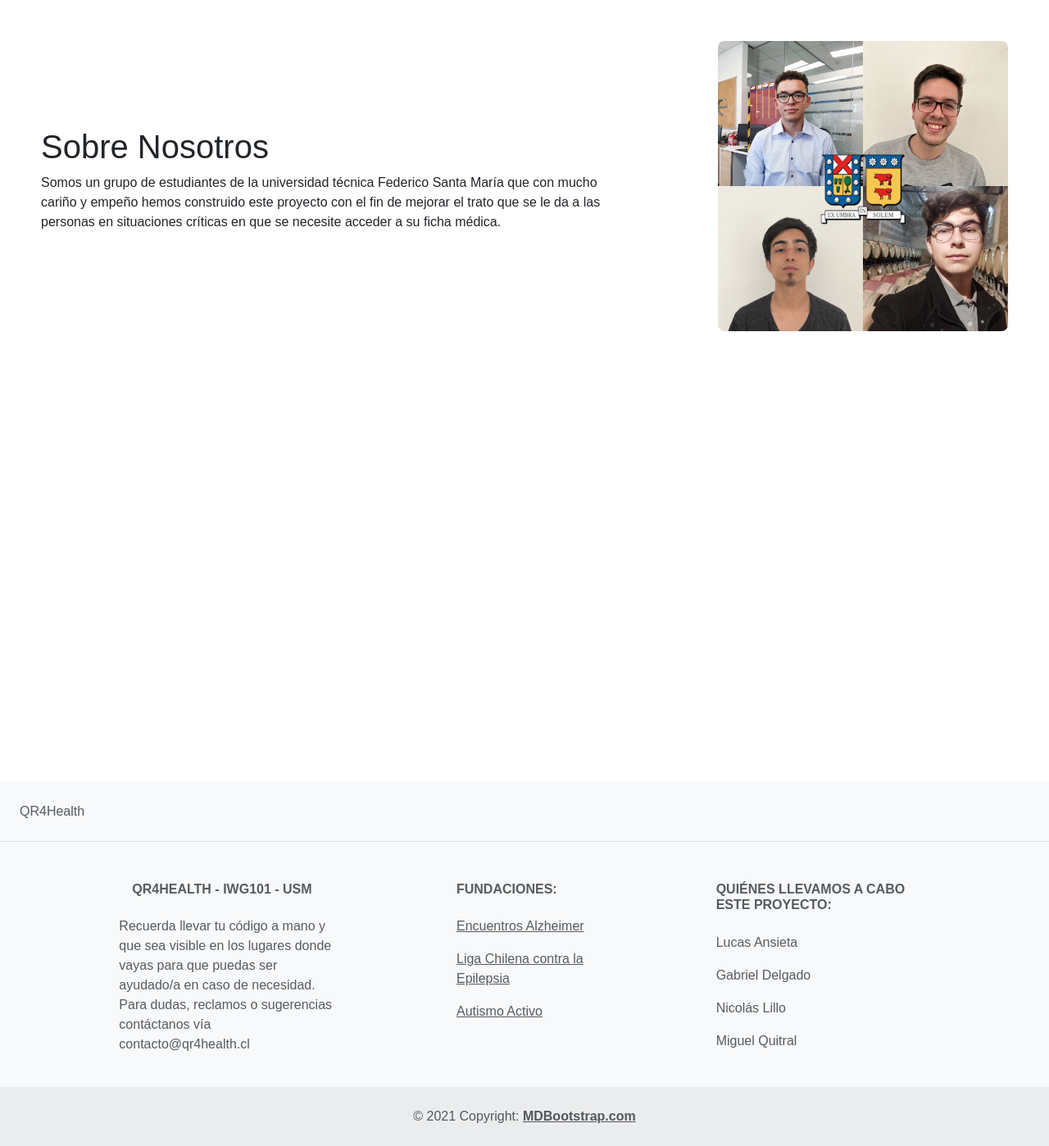
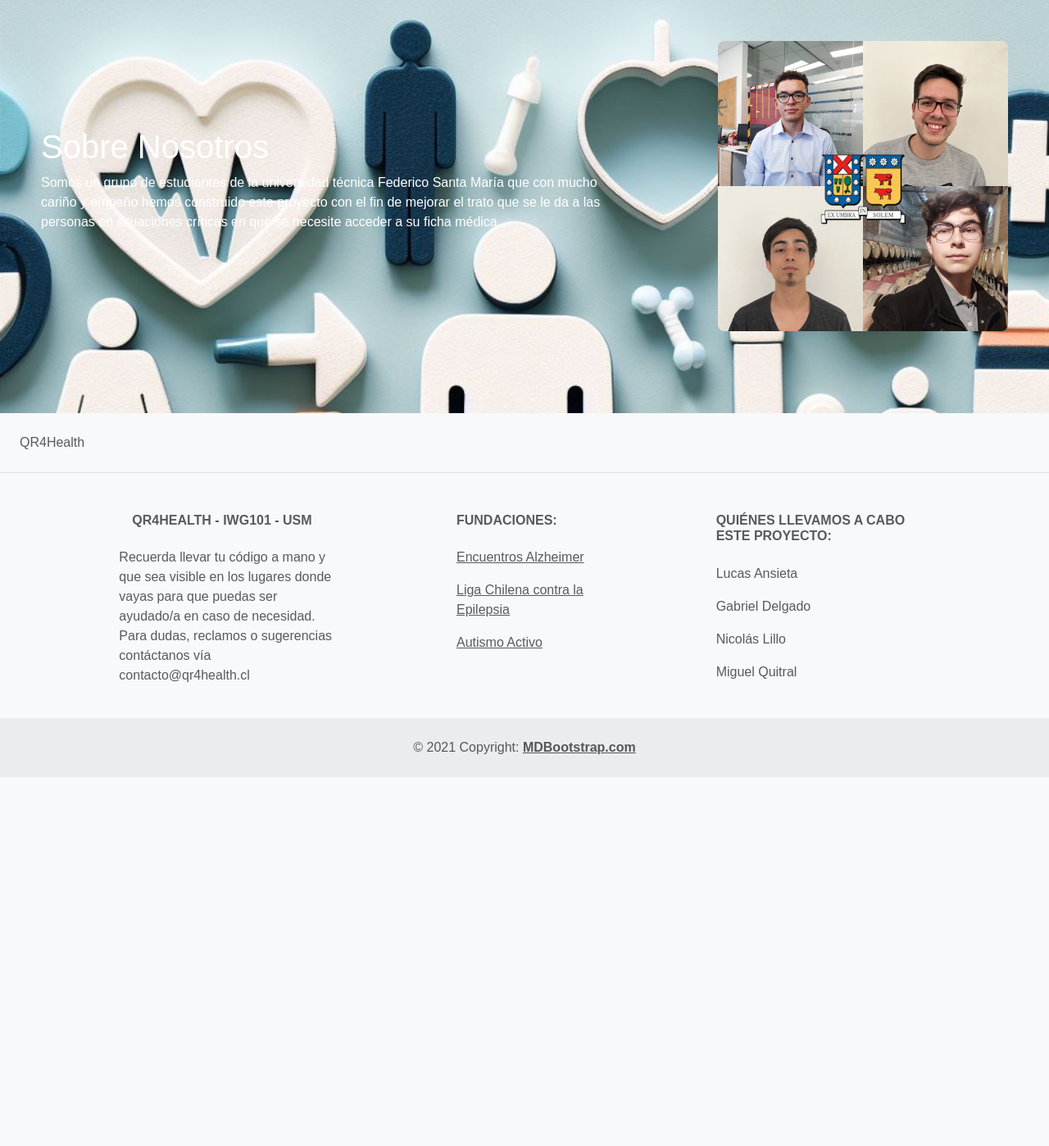
Before and after one commit to lansieta-usm/IWG-PROY4, a Django app: page /about/ in a window 1280 px wide. Shown: the part 59-1457 px from the top of the page at 82% size. After the commit the page ends 1007 px from the top, so only its background shows below. Run offline with Django 4.2, Linux system fonts and the light colour scheme; some libraries are stand-ins or nearby versions.

Commit message:
fondo de pantalla

```diff
--- a/proyecto_final/myapp/templates/layouts/base.html
+++ b/proyecto_final/myapp/templates/layouts/base.html
@@ -4,18 +4,24 @@
 <html lang="es">
 <head>
     <meta charset="UTF-8">
-    <meta http-equiv="X-UA.Compatible" content="IE=edge">
     <meta name="viewport" content="width=device-width, initial-scale=1.0">
-    <title> QR4health </title>
+    <meta http-equiv="X-UA-Compatible" content="IE=edge">
+    <title>QR4health</title>
     <link rel="stylesheet" href="https://cdn.jsdelivr.net/npm/bootstrap@5.3.2/dist/css/bootstrap.min.css">
-    <!-- Agrega estos scripts en tu base.html -->
     <script src="https://cdn.jsdelivr.net/npm/chart.js"></script>
     <script src="https://cdn.jsdelivr.net/npm/@popperjs/core@2.10.2/dist/umd/popper.min.js"></script>
     <script src="https://cdn.jsdelivr.net/npm/bootstrap@5.1.0/dist/js/bootstrap.min.js"></script>
-    <!-- Agrega estos scripts en tu base.html -->
     <script src="https://cdn.jsdelivr.net/npm/countup.js@2.0.7"></script>
     <script src="https://cdn.jsdelivr.net/npm/bootstrap@5.1.0/dist/js/bootstrap.min.js"></script>
-
+    <style>
+      body {
+          background-image: url("{% static 'fondo_text.jpeg' %}");
+          background-size: cover;
+          background-repeat: no-repeat;
+          background-attachment: fixed;
+          color: #ffffff;
+      }
+  </style>
 </head>
 <body>
     <!-- Navbar-->
@@ -60,9 +66,7 @@
         {% block content %}
         {% endblock %}
     </main>
-<div style="margin-bottom: 500px;"></div>
-</body>
-
+    <div style="margin-bottom: 50px;"></div>
     <!-- Footer -->
     <footer class="text-center text-lg-start bg-light text-muted">
         <!-- Section: Social media -->
@@ -136,7 +140,3 @@
             <a class="text-reset fw-bold" href="https://mdbootstrap.com/">MDBootstrap.com</a>
         </div>
         <!-- Copyright -->
-</footer>
-<!-- Footer -->
-
-</html>
```
Also changed, not shown: proyecto_final/db.sqlite3, proyecto_final/myapp/static/fondo_text.jpeg (added). Lines whose indentation alone changed are shown as unchanged.
